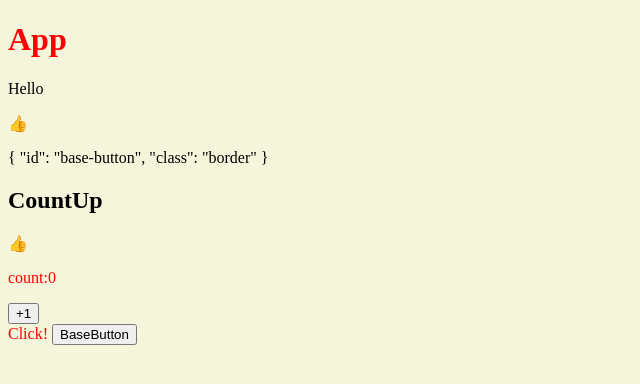
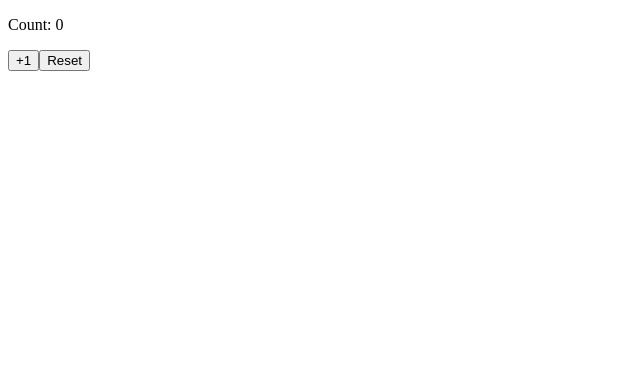
Before and after one commit to MizukiOkushima/Vuejs_5th, a Vue app: page / in a window 1280 px wide. Shown: the top 384 px of the page, without its empty margins (0-640 px from the left). Built offline with nearby package versions, Linux system fonts and the light colour scheme.

Commit message:
first commit

```diff
--- /dev/null
+++ b/src/App5.vue
@@ -0,0 +1,24 @@
+<script setup>
+import { ref } from 'vue';
+import ShowCount from './components/ShowCount.vue';
+import ResetButton from './components/ResetButton.vue';
+const count = ref(0)
+function onReset(value) {
+    count.value = value
+}
+</script>
+<template>
+    <!-- <ShowCount :foo="count" bar="hello"/> -->
+    <!-- <ShowCount v-bind="{ foo: count, bar: 'hello' }" /> -->
+    <!-- <ShowCount v-bind="{ bar: 'hello' }" /> -->
+    <!-- <ShowCount bar="hello" /> -->
+    <!-- <ShowCount foo bar="hello" /> fooをboolean型としてtrueを宣言したのと同じ記述 -->
+    <!-- <ShowCount :foo="false" bar="hello" /> -->
+    <!-- <ShowCount :foo="count" bar="hello" /> -->
+    <!-- <ShowCount :totalScore="count" bar="hello" /> -->
+    <ShowCount :total-score="count" bar="hello" />
+    <button @click="count++">+1</button>
+    <!-- <ResetButton @reset="count = 0"/> -->
+    <!-- <ResetButton @reset="count = $event" /> -->
+    <ResetButton @reset="onReset" />
+</template>
--- /dev/null
+++ b/src/components/ResetButton.vue
@@ -0,0 +1,10 @@
+<script setup>
+// defineEmits(['reset'])
+const emit = defineEmits(['reset'])
+function emitReset() {
+    emit('reset', 100)
+}
+</script>
+<template>
+    <button @click="emitReset">Reset</button>
+</template>
--- /dev/null
+++ b/src/components/ShowCount.vue
@@ -0,0 +1,54 @@
+<script setup>
+// import { watch, watchEffect } from 'vue';
+
+// const props = defineProps(['foo', 'bar'])
+// const { foo } = defineProps(['foo'])
+// console.log(props.foo)
+// props.foo = 'hi' // propsはリードオンリーのため子コンポーネント側から変更するこは不可
+// watchEffect(() => {
+//     console.log(foo)
+// })
+// watch(
+//     () => foo,
+//     () => {
+//         console.log('watch')
+//     })
+
+defineProps({
+    // foo: Number
+    foo: {
+        type: Number,   // 型
+        // type: [Number, String, Boolean, Array, Object, Function, Symbol, Date, CustomClass],
+        // type: Boolean,
+        required: true, // 親propsにて必ず指定する必要があるようにする
+        // default: 100,   // デフォルト値 requiredがtrueの場合、同時に宣言することはない
+        // default: function() {
+        //     return 100
+        // }
+        // validator: function (value) { // false 警告をコンソールに表示 true 警告をコンソールに表示しない
+        validator(value) { // false 警告をコンソールに表示 true 警告をコンソールに表示しない
+            // return false
+            return value === 0 || value === 1
+        }
+    },
+    bar: {
+        type: String,
+    },
+    totalScore: {
+        type: Number,
+        required: true,
+        validator(value) {
+            return value === 0 || value === 1
+        }
+    },
+})
+
+</script>
+<template>
+    <!-- <p>count: {{ foo }}</p> -->
+    <!-- <p>{{ bar }}</p>
+    <p>{{ $attrs }}</p> -->
+    <!-- <p>Count: {{ foo === undefined }}</p> -->
+    <!-- <p>Count: {{ foo === false }}</p> -->
+    <p>Count: {{ totalScore }}</p>
+</template>
```
Also changed, not shown: src/main.js (+6 -5 lines).
